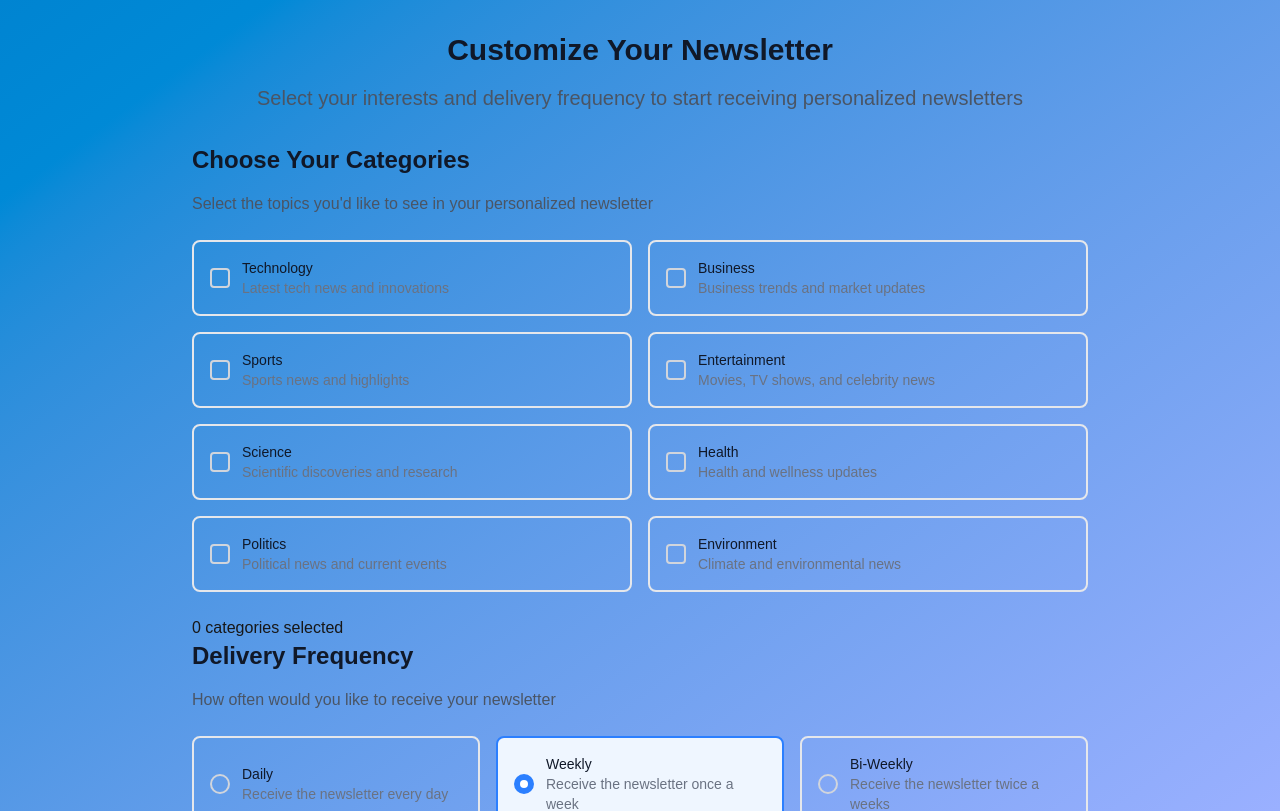
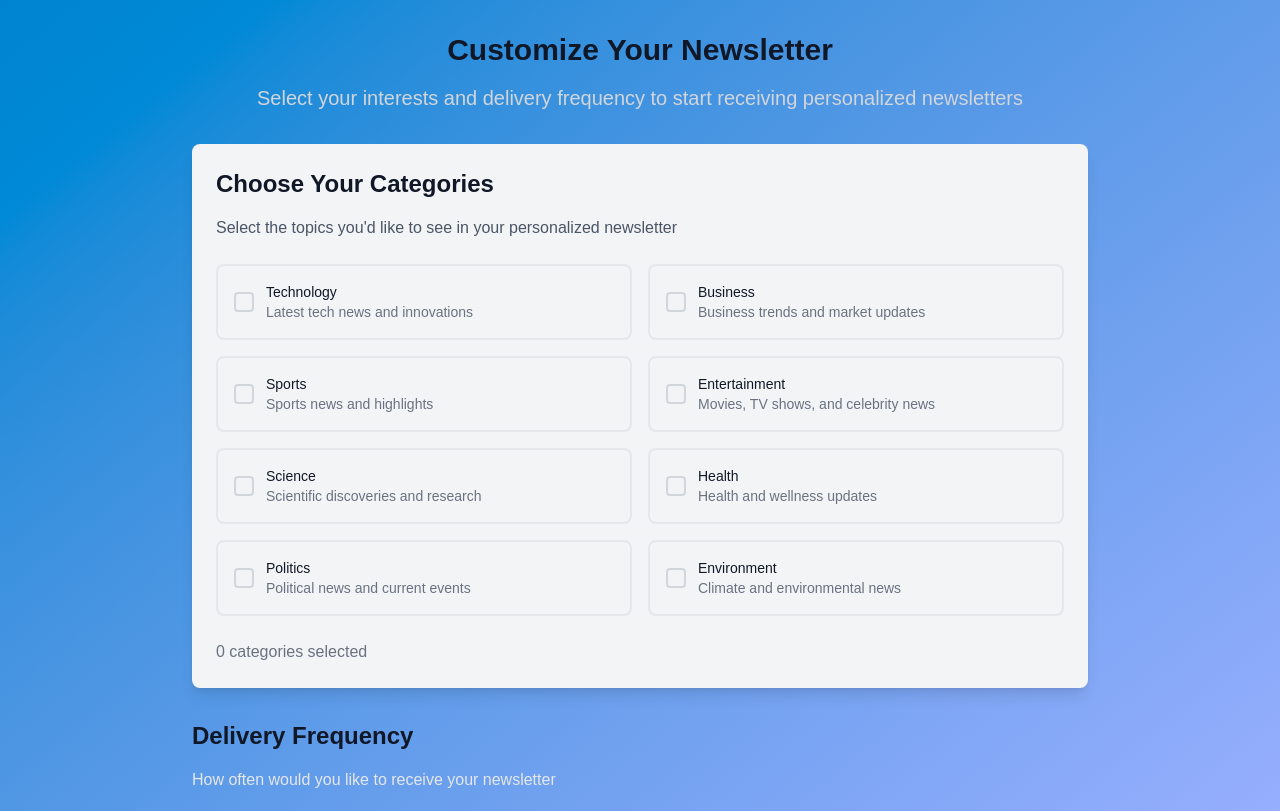
Before and after one commit to damhian/lumira, a Next.js app: page /select in a window 1280 px wide. Shown: the top 811 px of the page. Built offline with nearby package versions, Linux system fonts and the light colour scheme; no server answers.

Commit message:
add background to select

```diff
--- a/app/select/page.tsx
+++ b/app/select/page.tsx
@@ -71,6 +71,8 @@ export default function SelectPage() {
   const { user } = useAuth();
   const router = useRouter();
 
+  console.log("selected Categories: ", selectedCategories);
+
   function handleCategoryToggle(categoryId: string) {
     setSelectedCategories((prev) =>
       prev.includes(categoryId)
@@ -124,13 +126,14 @@ export default function SelectPage() {
           <h1 className="text-3xl font-bold text-gray-900 mb-4">
             Customize Your Newsletter
           </h1>
-          <p className="text-xl text-gray-600">
+          <p className="text-xl text-gray-300">
             Select your interests and delivery frequency to start receiving
             personalized newsletters
           </p>
         </div>
         <form onSubmit={handleSavePreferences}>
           {/* Category */}
+          <div className="bg-gray-100 rounded-lg shadow-lg p-6 mb-8">
             <div>
               <h2 className="text-2xl font-semibold text-gray-900 mb-4">
                 Choose Your Categories
@@ -189,9 +192,10 @@ export default function SelectPage() {
                 ))}
               </div>
 
-            <div>
+              <div className="text-gray-500">
                 {selectedCategories.length} categor
                 {selectedCategories.length !== 1 ? "ies" : "y"} selected
+              </div>
             </div>
           </div>
 
@@ -200,7 +204,7 @@ export default function SelectPage() {
             <h2 className="text-2xl font-semibold text-gray-900 mb-4">
               Delivery Frequency
             </h2>
-            <p className="text-gray-600 mb-6">
+            <p className="text-gray-200 mb-6">
               How often would you like to receive your newsletter
             </p>
 
```
Lines whose indentation alone changed are shown as unchanged.
